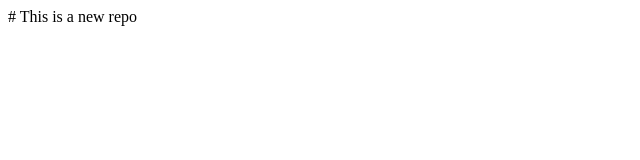
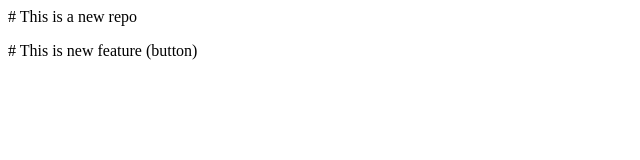
Before and after one commit to arpitaghetiya/LocalRepo, a plain HTML site: page index.html in a window 1280 px wide. Shown: the whole page, without its empty margins (0-640 px from the left). Drawn offline with Linux system fonts and the light colour scheme.

```diff
--- a/index.html
+++ b/index.html
@@ -1 +1,2 @@
 <p># This is a new repo</p>
+<p># This is new feature (button)</p>
```
